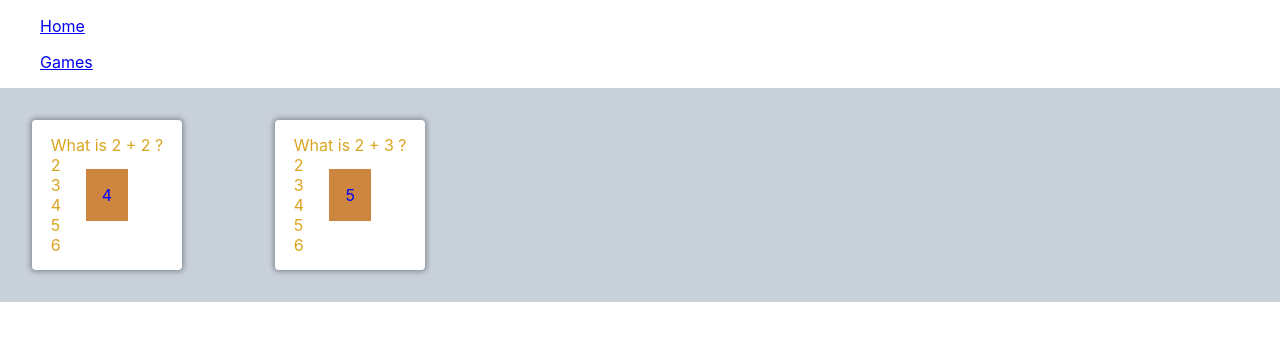
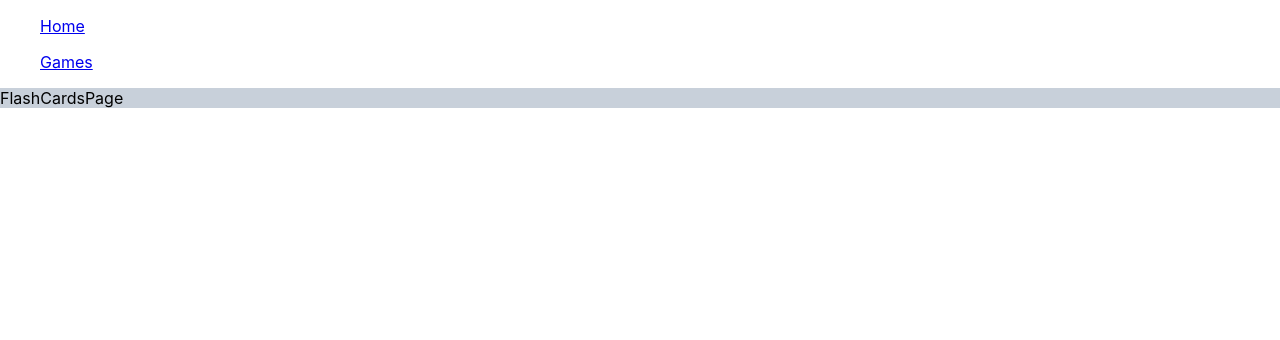
Before and after one commit to Seraphits/game-design-class, a React (Create React App) app: page /games/flashcards in a window 1280 px wide. Shown: the top 340 px of the page. Built offline with nearby package versions, Linux system fonts and the light colour scheme.

Commit message:
Memory start

```diff
--- a/src/App.js
+++ b/src/App.js
@@ -2,6 +2,7 @@ import React from 'react'
 import { Route, Switch } from 'react-router-dom'
 import FlashCard from './Game/FlashCards/FlashCardsPage'
 import FloppyBird from './Game/FloppyBird'
+import MemoryGamePage from './Game/Memory/MemoryGamePage'
 import Header from './Layout/Header'
 import GamesList from './Pages/GamesList'
 import Home from './Pages/Home'
@@ -13,6 +14,7 @@ const App = () => {
       <Switch>
         <Route path='/games/floppybird'><FloppyBird/></Route>
         <Route path='/games/flashcards'><FlashCard/></Route>
+        <Route path='/games/memory'><MemoryGamePage/></Route>
         <Route path='/games'><GamesList/></Route>
         <Route path='/'><Home/></Route>
       </Switch>
--- a/src/Game/FlashCards/FlashCard.js
+++ b/src/Game/FlashCards/FlashCard.js
@@ -4,55 +4,56 @@ import styled, { css } from 'styled-components'
 const FlashCard = ({flashcard}) => {
   const [flip, setFlip] = useState(false)
   return (
-    <Card
-        className={`card ${flip ? 'flip' : ''} `}
-        onClick={() => setFlip(!flip)}>
-      <CardFront>
-        {flashcard.question}
-        <Options>
-          {flashcard.options.map(option => {
-          return <Option>{option} </Option>})}
-        </Options>
-      </CardFront>
-      <CardBack>
-        {flashcard.answer}
-      </CardBack>
-    </Card>
+    <div></div>
+    // <Card
+    //     className={`card ${flip ? 'flip' : ''} `}
+    //     onClick={() => setFlip(!flip)}>
+    //   <CardFront>
+    //     {flashcard.question}
+    //     <Options>
+    //       {flashcard.options.map(option => {
+    //       return <Option>{option} </Option>})}
+    //     </Options>
+    //   </CardFront>
+    //   <CardBack>
+    //     {flashcard.answer}
+    //   </CardBack>
+    // </Card>
   )
 }
 
 export default FlashCard
 
-const Card = styled.div`
-  display: flex;
-  justify-content: center;
-  align-items: center;
-  position: relative;
-  border-radius: .25rem;
-  box-shadow: 0 0 5px 2px rgba(0,0,0,.3);
-  background-color: white;
-  height: 150px;
-  width: 150px;
-`;
-const CardFace = css`
-  position: absolute;
-  padding: 1rem;
-  backface-visibility: hidden;
-`
-const CardFront = styled.div`
-  ${CardFace};
-  color: goldenrod;
-  /* background-color: gainsboro; */
-`;
-const CardBack = styled.div`
-  ${CardFace};
-  transform: rotateY('180deg');
-color: blue;
-background-color: peru;
-`;
-const Options = styled.div`
+// const Card = styled.div`
+//   display: flex;
+//   justify-content: center;
+//   align-items: center;
+//   position: relative;
+//   border-radius: .25rem;
+//   box-shadow: 0 0 5px 2px rgba(0,0,0,.3);
+//   background-color: white;
+//   height: 150px;
+//   width: 150px;
+// `;
+// const CardFace = css`
+//   position: absolute;
+//   padding: 1rem;
+//   backface-visibility: hidden;
+// `
+// const CardFront = styled.div`
+//   ${CardFace};
+//   color: goldenrod;
+//   /* background-color: gainsboro; */
+// `;
+// const CardBack = styled.div`
+//   ${CardFace};
+//   transform: rotateY('180deg');
+// color: blue;
+// background-color: peru;
+// `;
+// const Options = styled.div`
 
-`;
-const Option = styled.div`
+// `;
+// const Option = styled.div`
 
-`;
+// `;
--- a/src/Game/FlashCards/FlashCardList.js
+++ b/src/Game/FlashCards/FlashCardList.js
@@ -1,17 +1,17 @@
 import React from 'react'
 import styled from 'styled-components';
-import FlashCard from './FlashCard';
+// import FlashCard from './FlashCard';
 
 const FlashCardList = ({flashcards}) => {
   return (
     <div>
       {/* FlashCardList */}
       {/* <FlashCard/> */}
-      <Grid>
+      {/* <Grid>
         {flashcards.map(flashcard => {
           return <FlashCard flashcard={flashcard} key={flashcard.id} />
         })}
-      </Grid>
+      </Grid> */}
     </div>
   )
 }
--- a/src/Game/FlashCards/FlashCardsPage.js
+++ b/src/Game/FlashCards/FlashCardsPage.js
@@ -1,46 +1,46 @@
-import React, { useState } from 'react'
+// import React, { useState } from 'react'
 import styled from 'styled-components'
-import FlashCardList from './FlashCardList'
+// import FlashCardList from './FlashCardList'
 
 const FlashCardsPage = () => {
-  const [flashcards, setFlashcards] = useState(SAMPLE_FlASHCARDS)
+  // const [flashcards, setFlashcards] = useState(SAMPLE_FlASHCARDS)
   return (
     <Page>
-      {/* FlashCardsPage */}
+      FlashCardsPage
       {/* <FlashCardList/> */}
-      <FlashCardList flashcards={flashcards} />
+      {/* <FlashCardList flashcards={flashcards} /> */}
     </Page>
   )
 }
 
 export default FlashCardsPage
 
-const SAMPLE_FlASHCARDS = [
-  {
-    id: 1,
-    question: "What is 2 + 2 ?",
-    answer: "4",
-    options: [
-      '2',
-      '3',
-      '4',
-      '5',
-      '6',
-    ]
-  },
-  {
-    id: 2,
-    question: "What is 2 + 3 ?",
-    answer: "5",
-    options: [
-      '2',
-      '3',
-      '4',
-      '5',
-      '6',
-    ]
-  }
-]
+// const SAMPLE_FlASHCARDS = [
+//   {
+//     id: 1,
+//     question: "What is 2 + 2 ?",
+//     answer: "4",
+//     options: [
+//       '2',
+//       '3',
+//       '4',
+//       '5',
+//       '6',
+//     ]
+//   },
+//   {
+//     id: 2,
+//     question: "What is 2 + 3 ?",
+//     answer: "5",
+//     options: [
+//       '2',
+//       '3',
+//       '4',
+//       '5',
+//       '6',
+//     ]
+//   }
+// ]
 
 const Page = styled.div`
  background-color: #C8d0da;
--- /dev/null
+++ b/src/Game/Memory/MemoryGamePage.js
@@ -0,0 +1,34 @@
+import React, { useState } from 'react'
+import styled from 'styled-components'
+
+
+const MemoryGamePage = () => {
+  const [state, setState] = useState(0)
+  return (
+    <div>
+      Memory Game Page
+      <br></br>
+      <button onClick={() => setState(state + 1)}>add 1</button>
+      <h1>{state}</h1>
+      <Kid state={state}/>
+      <Kid state={state}/>
+      <Kid state={state}/>
+      <Kid state={state}/>
+    </div>
+  )
+}
+
+export default MemoryGamePage
+
+function Kid({state}){
+  return(
+    <Box>
+      <p>{state}</p>
+    </Box>
+  )
+}
+const Box = styled.div`
+
+  color: red;
+  background-color: gainsboro;
+`;
--- a/src/Pages/GamesList.js
+++ b/src/Pages/GamesList.js
@@ -13,6 +13,7 @@ const GamesList = () => {
       Game that are being worked on
       <Grid>
         <Link to='/games/flashcards'>Flash Cards</Link>
+        <Link to='/games/memory'>Memory Game</Link>
       </Grid>
     </div>
   )
```
Also changed, not shown: src/Game/Memory/Images.js (added, +28 -0 lines).
